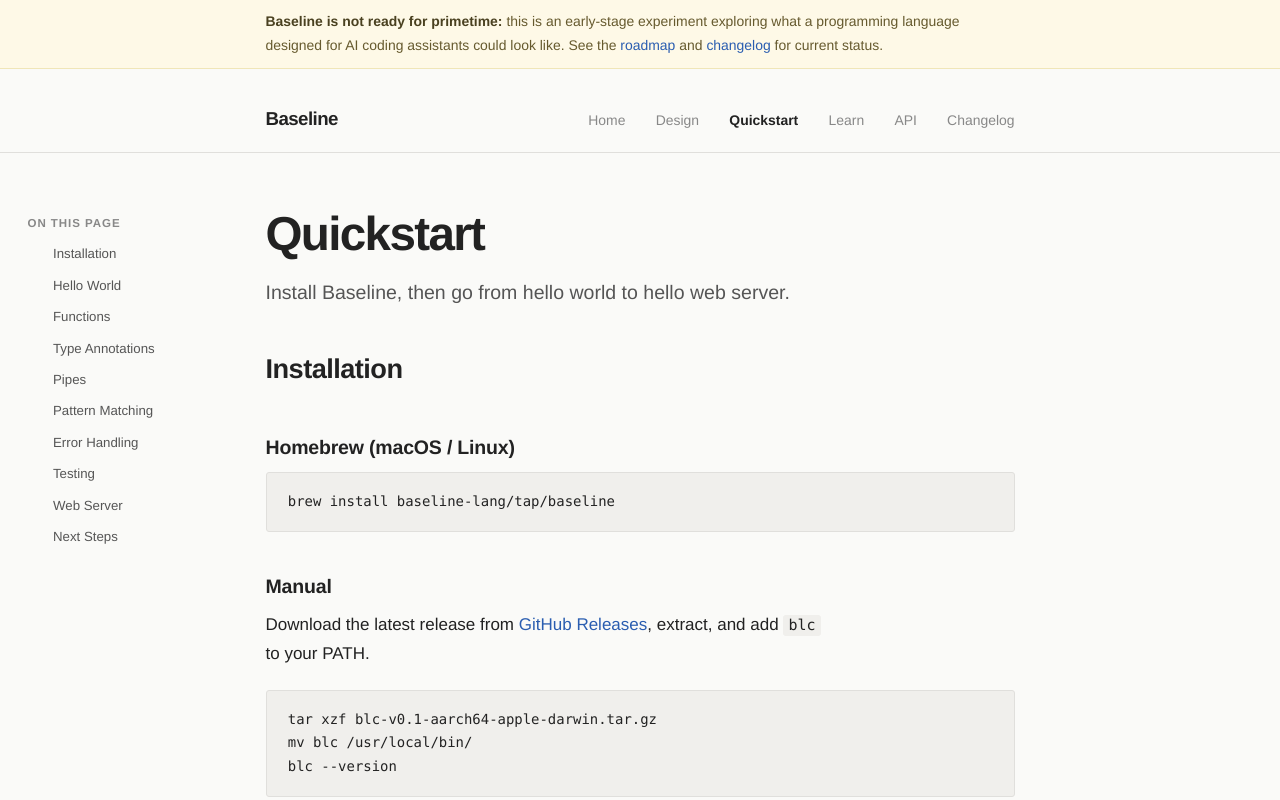
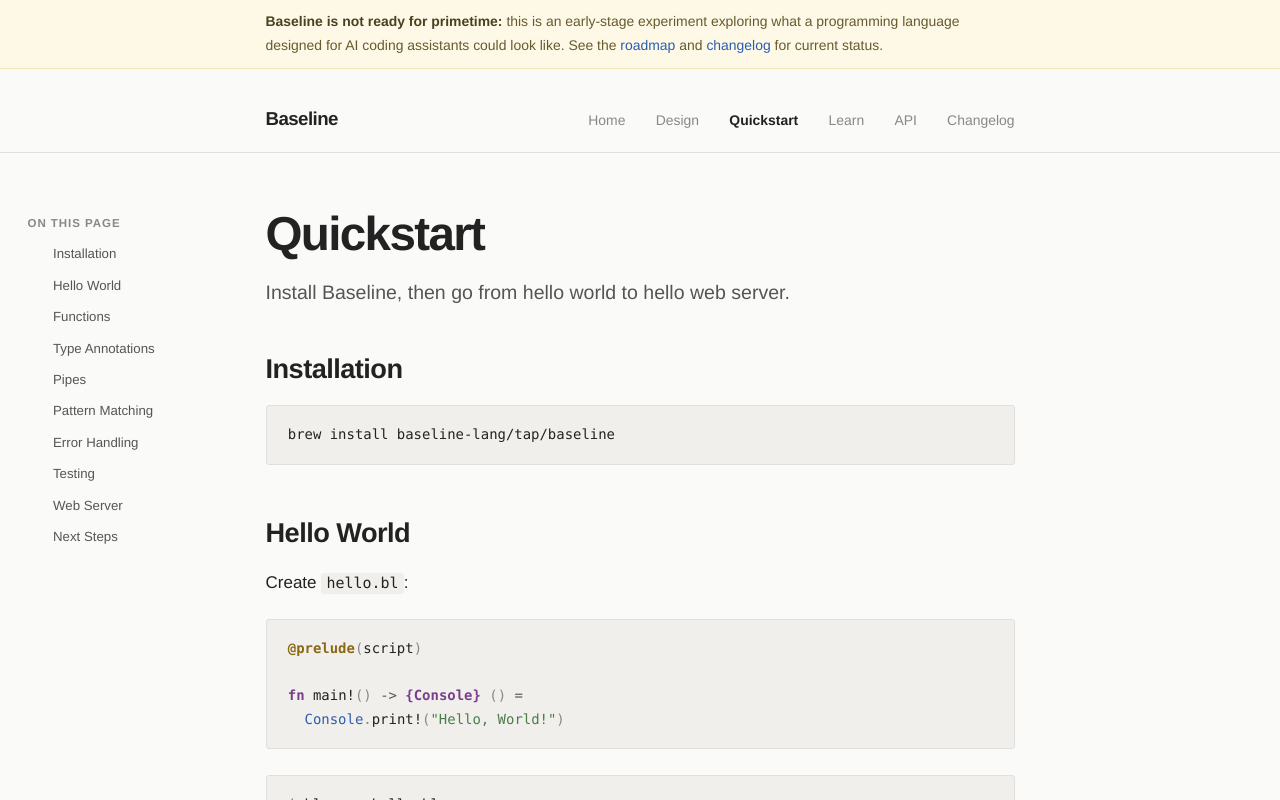
Before and after one commit to baseline-lang/baseline-site, a SvelteKit app: page /guide in a window 1280 px wide. Shown: the top 800 px of the page. Built offline with nearby package versions, Linux system fonts and the light colour scheme.

Commit message:
Update llms.txt for v0.3.2 and remove manual install from quickstart
Update llms.txt with mutable bindings, server runtime features, JIT
runtime details, new stdlib functions, and corrected site links.
Remove manual installation section from quickstart page.

```diff
--- a/src/routes/guide/+page.svelte
+++ b/src/routes/guide/+page.svelte
@@ -26,17 +26,7 @@
 
 <section id="install">
 	<h2>Installation</h2>
-	<h3>Homebrew (macOS / Linux)</h3>
 	<pre><code>brew install baseline-lang/tap/baseline</code></pre>
-	<h3>Manual</h3>
-	<p>
-		Download the latest release from
-		<a href="https://github.com/baseline-lang/baseline/releases">GitHub Releases</a>,
-		extract, and add <code>blc</code> to your PATH.
-	</p>
-	<pre><code>{@html `tar xzf blc-v0.1-aarch64-apple-darwin.tar.gz
-mv blc /usr/local/bin/
-blc --version`}</code></pre>
 </section>
 
 <section id="hello">
```
Also changed, not shown: static/llms.txt.
